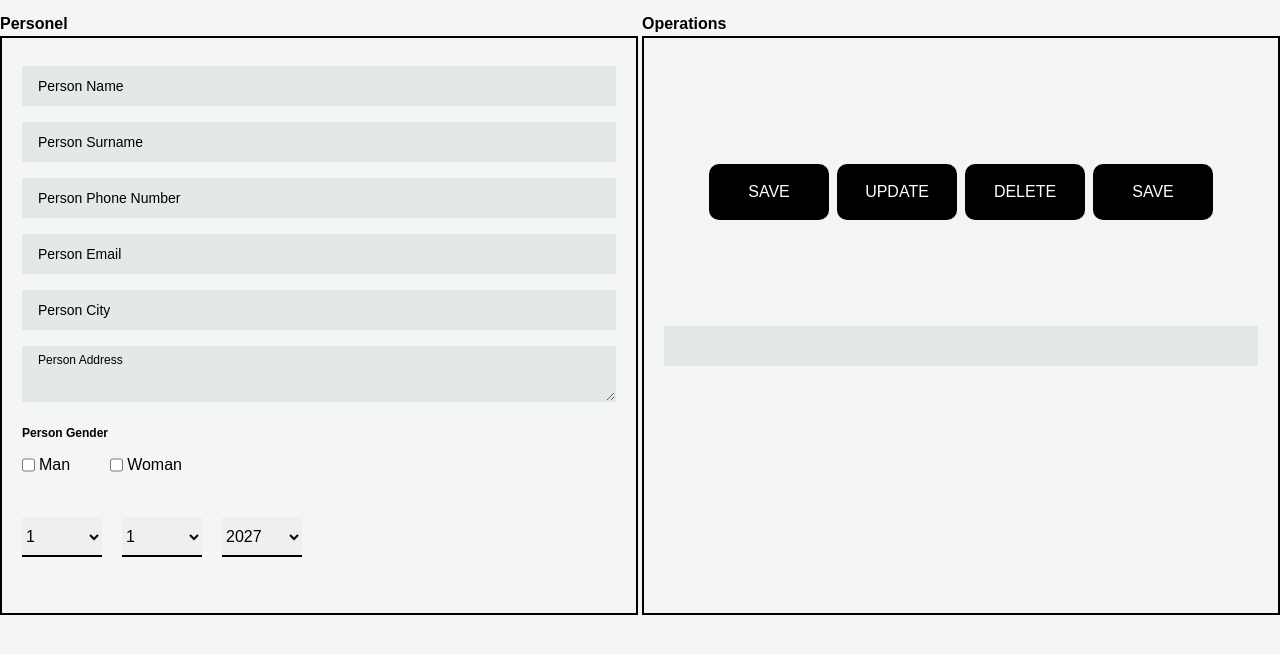
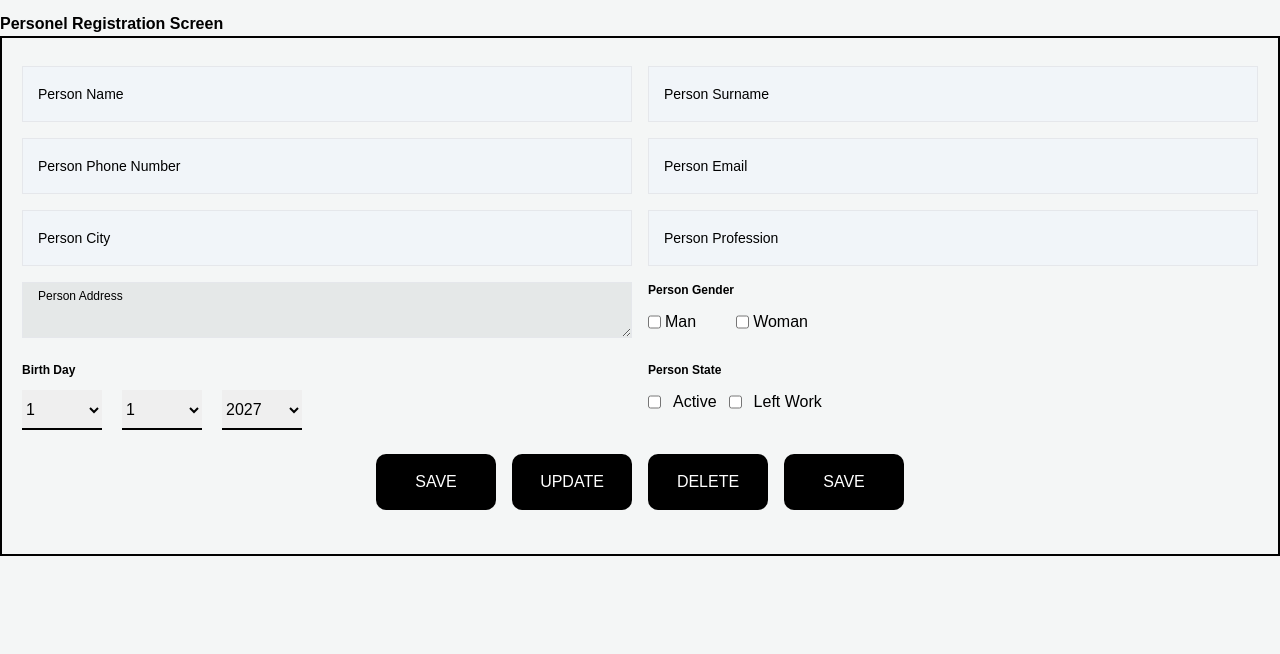
Before and after one commit to erknmckr1/Personnel_registration_form, a Next.js app: page /home/Home in a window 1280 px wide. Shown: the top 654 px of the page. Built offline with nearby package versions, Linux system fonts and the light colour scheme.

Commit message:
form has been created

```diff
--- a/components/Form.jsx
+++ b/components/Form.jsx
@@ -1,8 +1,10 @@
-import React, { useState } from "react";
+import React, { useEffect, useState } from "react";
 import Input from "./uı/Input";
 import { useFormik } from "formik";
 import { personFormSchema } from "@/schemas/personFormSchema";
+
 function Form() {
+
   //!
   const [checkboxState, setCheckboxState] = useState({
     Woman: false,
@@ -19,8 +21,25 @@ function Form() {
     values.gender = checkboxName;
   };
 
+  // person state
+  const [personState, setPersonState] = useState({
+    isActive: false,
+    isLeftWork: false,
+  });
+
+  const handleİsActiveChange = (personStateName, e) => {
+    setPersonState((prev) => ({
+      ...prev,
+      isActive:
+        personStateName === "isActive" ? e.target.checked : false,
+      isLeftWork:
+        personStateName === "isLeftWork" ? e.target.checked : false,
+    }));
+  };
+
+
+
   //!
-
   const { values, errors, handleChange, handleBlur, handleSubmit, touched } =
     useFormik({
       initialValues: {
@@ -31,13 +50,26 @@ function Form() {
         gender: "",
         address: "",
         city: "",
-        age: 0,
-        day:"",
-        mounth:"",
-        year:""
+        day: "",
+        mounth: "",
+        year: "",
+        isActive:null,
+        isLeftWork:null,
+        profession:""
       },
       validationSchema: personFormSchema,
+      onSubmit: (values) => {
+        alert(JSON.stringify(values, null, 2));
+      },
     });
+
+    // State guncellenmesı tamamlandıgında values.personState degerıne personState degerını atayacagız.
+    useEffect(()=>{
+      values.isActive = personState.isActive;
+      values.isLeftWork = personState.isLeftWork;
+      console.log(values.personState)
+    },[personState])
+
 
   const inputs = [
     {
@@ -85,16 +117,26 @@ function Form() {
       touched: touched.city,
       errors: errors.city,
     },
+    {
+      id: 6,
+      name: "profession",
+      type: "text",
+      values: values.profession,
+      placeholder: "Person Profession",
+      touched: touched.profession,
+      errors: errors.profession,
+    },
   ];
 
-  console.log(values.day)
   return (
-    <form className="w-full h-auto flex gap-x-1 ">
+    <form onSubmit={handleSubmit} className="w-full h-auto flex gap-x-1 ">
       {/* Form div */}
-      <div className="h-auto w-1/2  ">
-        <span className="font-bold">Personel</span>
-        <div className="w-full h-full border-black border-2 text-black p-5">
-          <div className="flex flex-col gap-y-4 mt-2">
+      <div className="h-auto w-full ">
+        <span className="font-bold">Personel Registration Screen</span>
+        <div className="w-full h-full  border-black border-2 text-black p-5">
+          {/* inputs */}
+          <div className="flex w-full flex-col gap-y-4 mt-2">
+            <div className="w-full  grid grid-cols-2 gap-4">
               {inputs.map((item) => (
                 <Input
                   key={item.id}
@@ -103,9 +145,10 @@ function Form() {
                   onBlur={handleBlur}
                 />
               ))}
+              {/* adress ınput */}
               <div className="relative block cursor-text w-full">
                 <textarea
-                className="h-14 max-h-24 w-full peer border outline-none px-4 pt-2 bg-[#E5E8E8] border border-1 "
+                  className="h-14 max-h-24 w-full peer outline-none px-4 pt-2 bg-[#E5E8E8] border border-1 "
                   name="address"
                   id=""
                   rows="5"
@@ -114,7 +157,9 @@ function Form() {
                   value={values.address}
                   type="text"
                 ></textarea>
-              <span className="absolute top-0 left-0 px-4 text-sm flex items-center h-full peer-focus:h-7 peer-focus:text-xs peer-valid:h-7 peer-valid:text-xs transition-all">Person Address</span>
+                <span className="absolute top-0 left-0 px-4 text-sm flex items-center h-full peer-focus:h-7 peer-focus:text-xs peer-valid:h-7 peer-valid:text-xs transition-all">
+                  Person Address
+                </span>
               </div>
               {/* gender */}
               <div className="w-full flex flex-col">
@@ -143,41 +188,82 @@ function Form() {
               {/* gender */}
 
               {/* dateofbirth */}
-            <div className="py-3">
-               <div className="flex w-full gap-x-5">
-               <select onChange={handleChange} value={values.day} name="day" className="w-20 h-10 border-b-2 border-black" >
+              <div className="flex flex-col">
+                <span className="font-bold text-xs">Birth Day</span>
+                <div className="flex w-full gap-x-5 py-3">
+                  <select
+                    onChange={handleChange}
+                    value={values.day}
+                    name="day"
+                    className="w-20 h-10 border-b-2 border-black"
+                  >
                     {Array.from({ length: 32 }, (_, index) => (
-                      <option  key={index} value={index + 1}>
+                      <option key={index} value={index + 1}>
                         {index + 1}
                       </option>
                     ))}
                   </select>
-                <select onChange={handleChange} value={values.mounth} name="mounth" className="w-20 h-10 border-b-2 border-black" >
+                  <select
+                    onChange={handleChange}
+                    value={values.mounth}
+                    name="mounth"
+                    className="w-20 h-10 border-b-2 border-black"
+                  >
                     {Array.from({ length: 12 }, (_, index) => (
-                      <option  key={index} value={index + 1}>
+                      <option key={index} value={index + 1}>
                         {index + 1}
                       </option>
                     ))}
                   </select>
-                <select onChange={handleChange} value={values.year} name="year" className="w-20 h-10 border-b-2 border-black" >
+                  <select
+                    onChange={handleChange}
+                    value={values.year}
+                    name="year"
+                    className="w-20 h-10 border-b-2 border-black"
+                  >
                     {Array.from({ length: 140 }, (_, index) => (
-                      <option  key={index} value={index + 1888}>
+                      <option key={index} value={index + 1888}>
                         {index + 1888}
                       </option>
                     )).reverse()}
                   </select>
                 </div>
               </div>
+              {/* personState */}
+              <div className="flex flex-col gap-y-3">
+                <p className="text-xs font-bold">Person State</p>
+                <div className="flex gap-x-3">
+                <label htmlFor="isActive" className="flex gap-x-3">
+                  <input
+                    onChange={()=>handleİsActiveChange("isActive", event)}
+                    checked={personState.isActive}
+                    id="isActive"
+                    type="checkbox"
+                  />
+                  <p className="">Active</p>
+                </label>
+                <label htmlFor="isLeftWork" className="flex gap-x-3">
+                  <input
+                    onChange={()=>handleİsActiveChange("isLeftWork",event)}
+                    checked={personState.isLeftWork}
+                    id="isLeftWork"
+                    type="checkbox"
+                  />
+                  <p className="">Left Work</p>
+                </label>
                 </div>
+
+              </div>
+
             </div>
           </div>
           {/* Operations */}
-      <div className="w-1/2 ">
-        <span className="font-bold">Operations</span>
-        <div className="w-full h-full border-2 border-black p-5">
-          <div className="h-full">
-            <div className="w-full h-1/2  flex gap-x-2 items-center justify-center  ">
-              <button className="h-14 w-[120px] text-white bg-black cursor-pointer rounded-[10px] hover:bg-[#EDBB99]">
+          <div className="w-full h-auto mt-3">
+            <div className="w-full h-1/2  flex gap-x-4 items-center justify-center  ">
+              <button
+                type="submit"
+                className="h-14 w-[120px] text-white bg-black cursor-pointer rounded-[10px] hover:bg-[#EDBB99]"
+              >
                 SAVE
               </button>
               <button className="h-14 w-[120px] text-white bg-black cursor-pointer rounded-[10px] hover:bg-[#EDBB99]">
@@ -190,8 +276,8 @@ function Form() {
                 SAVE
               </button>
             </div>
-            <Input />
           </div>
+          {/* Operations */}
         </div>
       </div>
     </form>
--- a/components/uı/Input.jsx
+++ b/components/uı/Input.jsx
@@ -8,7 +8,7 @@ function Input(props) {
       <label className="relative block cursor-text w-full">
         <input
           type="text"
-          className=" placeholder-[8px] text-sm text-red-600  h-10 w-full peer border outline-none px-4 pt-2 bg-[#E5E8E8] border border-1 "
+          className=" placeholder-[8px] text-sm text-red-600  h-14 w-full peer border outline-none px-4 pt-2 bg-slate-100 "
           required
           {...inputProps}
         ></input>
--- a/package.json
+++ b/package.json
@@ -13,6 +13,7 @@
     "eslint-config-next": "13.4.19",
     "formik": "^2.4.3",
     "next": "13.4.19",
+    "pg": "^8.11.3",
     "react": "18.2.0",
     "react-dom": "18.2.0",
     "yup": "^1.2.0"
```
Also changed, not shown: lib/dbConntect.js (added), 2 other files (tests, documents, lock files or other folders). Lines whose indentation alone changed are shown as unchanged.
